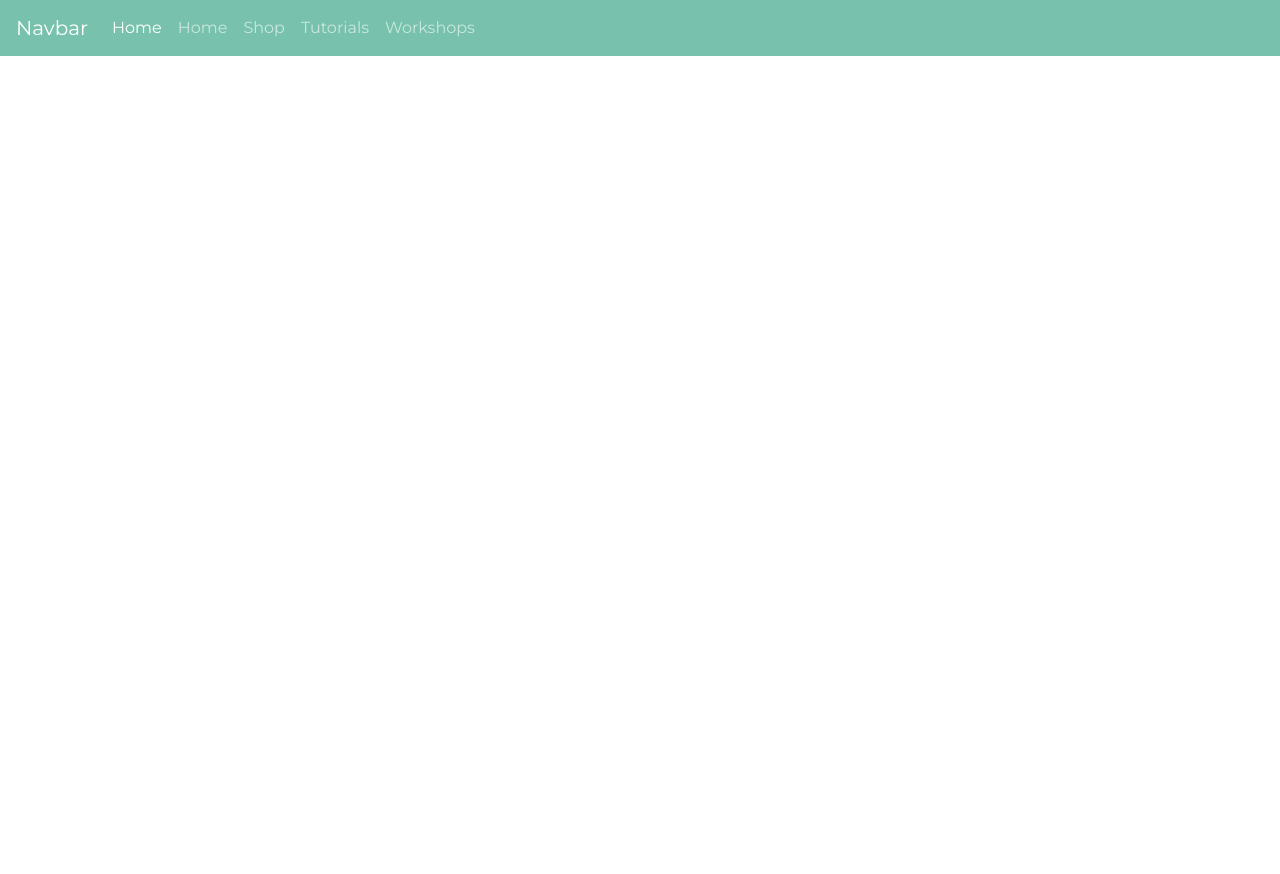
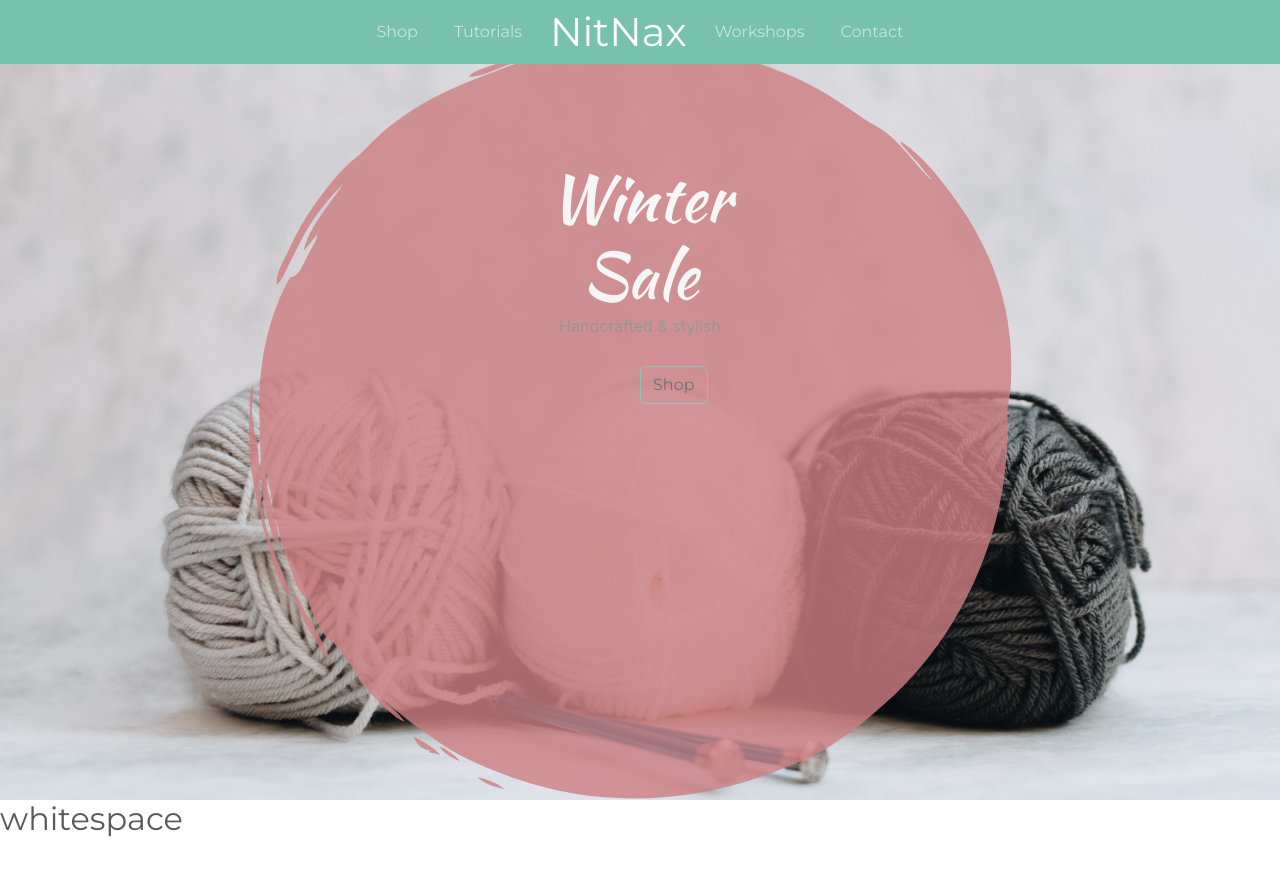
Before and after one commit to Mrchazaaa/nit-nax-website, a Vue app: page / in a window 1280 px wide. Shown: the top 874 px of the page. Before the commit the page ends 800 px from the top, so only its background shows below. Built offline with nearby package versions, Linux system fonts and the light colour scheme.

Commit message:
completed navbar, added svg poppup and started working on parallax sections

```diff
--- a/public/index.html
+++ b/public/index.html
@@ -7,6 +7,7 @@
     <link rel="icon" href="<%= BASE_URL %>favicon.ico">
     <title>nit-nax-website</title>
     <link rel="stylesheet" href="https://fonts.googleapis.com/css?family=Roboto:100,300,400,500,700,900">
+    <link href="https://fonts.googleapis.com/css?family=Kaushan+Script&display=swap" rel="stylesheet">
     <!-- Latest compiled and minified JavaScript for bootstrap-->
     <script src="https://stackpath.bootstrapcdn.com/bootstrap/3.4.1/js/bootstrap.min.js" integrity="sha384-aJ21OjlMXNL5UyIl/XNwTMqvzeRMZH2w8c5cRVpzpU8Y5bApTppSuUkhZXN0VxHd" crossorigin="anonymous"></script>
   </head>
--- a/src/App.vue
+++ b/src/App.vue
@@ -1,18 +1,18 @@
 <template>
-  <div>
+  <div id="top">
     <Navbar/>
-    <HelloWorld/>
+    <Content/>
   </div>
 </template>
 
 <script>
-import HelloWorld from './components/HelloWorld';
+import Content from './components/Content';
 import Navbar from './components/Navbar';
 
 export default {
   name: 'App',
   components: {
-    HelloWorld,
+    Content,
     Navbar,
   },
   data: () => ({
@@ -22,4 +22,7 @@ export default {
 </script>
 
 <style>
+html {
+  scroll-behavior: smooth;
+}
 </style>
--- /dev/null
+++ b/src/components/Content.vue
@@ -0,0 +1,50 @@
+<template>
+  <div class="content">
+    <TitlePage/>
+    <div class="content-section" id="spacer">
+      <h2>whitespace</h2>
+    </div>
+    <div class="content-section parallax" id="shop">
+      <h2>Shop</h2>
+    </div>
+    <div class="content-section" id="tutorials">
+      <h2>Tutorials</h2>
+    </div>
+    <div class="content-section parallax" id="workshops">
+      <img src="@/assets/pink.svg" style="opacity: 0.8" />
+      <h2>Workshops</h2>
+    </div>
+    <div id="contact">
+      <h2>Contact</h2>
+    </div>
+  </div>
+</template>
+
+<script>
+import TitlePage from './TitlePage.vue';
+
+export default {
+  name: "Content",
+  components: {
+    TitlePage,
+  },
+};
+</script>
+
+<style>
+.content-section {
+  height: 100vh;
+}
+.parallax {
+  background-attachment: fixed;
+  background-position: center;
+  background-repeat: no-repeat;
+  background-size: cover;
+}
+#shop {
+  background-image: url("../assets/kelly-sikkema-8A7qKkvm_ew-unsplash.jpg");
+}
+#workshops {
+  background-image: url("../assets/ursula-castillo-aLfHUE8o5Xc-unsplash.jpg");
+}
+</style>
--- a/src/components/HelloWorld.vue
+++ /dev/null
@@ -1,11 +0,0 @@
-<template>
-  <div>
-  </div>
-</template>
-
-<script>
-export default {
-  data: () => ({
-  }),
-};
-</script>
--- a/src/components/Navbar.vue
+++ b/src/components/Navbar.vue
@@ -1,6 +1,6 @@
 <template>
   <nav class="navbar navbar-expand-lg navbar-dark bg-primary">
-    <a class="navbar-brand" href="#">Navbar</a>
+    <div id="mobile-nav">
       <button
         class="navbar-toggler"
         type="button"
@@ -12,49 +12,28 @@
       >
         <span class="navbar-toggler-icon"></span>
       </button>
-
+      <a href="#top"><h1 id="mobile-title">NitNax</h1></a>
+    </div>
     <div class="collapse navbar-collapse" id="navbarColor01">
-      <ul class="navbar-nav mr-auto">
-        <li class="nav-item active">
-          <a class="nav-link" href="#">
-            Home
-            <span class="sr-only">(current)</span>
-          </a>
+      <ul class="navbar-nav">
+        <li class="nav-item">
+          <a class="nav-link" href="#shop">Shop</a>
         </li>
         <li class="nav-item">
-          <a class="nav-link" href="#">Home</a>
+          <a class="nav-link" href="#tutorials">Tutorials</a>
         </li>
         <li class="nav-item">
-          <a class="nav-link" href="#">Shop</a>
+          <a href="#top"><h1 id="desktop-title">NitNax</h1></a>
         </li>
         <li class="nav-item">
-          <a class="nav-link" href="#">Tutorials</a>
+          <a class="nav-link" href="#workshops">Workshops</a>
         </li>
         <li class="nav-item">
-          <a class="nav-link" href="#">Workshops</a>
+          <a class="nav-link" href="#contact">Contact</a>
         </li>
       </ul>
     </div>
   </nav>
-<!--
-<v-toolbar-title>
-          <h1>NitNax</h1>
-        </v-toolbar-title>
-
-        <div class="flex-grow-1"></div>
-
-        <v-toolbar-items class="hidden-sm-and-down">
-          <v-btn text>Home</v-btn>
-
-          <v-btn text>Shop</v-btn>
-
-          <v-btn text>Tutorials</v-btn>
-
-          <v-btn text>WorkShops</v-btn>
-
-          <v-btn text>Contact</v-btn>
-        </v-toolbar-items> -->
-
 </template>
 
 <script>
@@ -69,15 +48,40 @@ export default {
 </script>
 
 <style>
-.v-btn {
-  color: white !important;
+@media screen and (min-width: 992px) {
+  #mobile-nav {
+    display: none;
+  }
+}
+@media screen and (max-width: 991px) {
+  #desktop-title {
+    display: none;
+  }
+}
+.navbar {
+  position: fixed !important;
+  width: 100%;
+  z-index: 1;
+}
+#mobile-nav {
+  width: 100%;
+}
+button {
+  position: absolute;
+  top: 12px;
+}
+li {
+  margin: 0 10px;
+}
+.navbar-nav {
+  width: 100%;
+  align-items: center;
+  display: flex;
+  justify-content: center;
 }
 h1 {
-  /* margin: 10px 60px !important; */
-  font-size: 64px;
-}
-.v-toolbar {
-  /* height: 100px !important; */
-  padding: 0 60px;
+  color: white !important;
+  margin-bottom: 0px !important;
+  text-align: center;
 }
 </style>
--- /dev/null
+++ b/src/components/TitlePage.vue
@@ -0,0 +1,64 @@
+<template>
+  <div class="content-section container-fluid" id="home">
+    <div id="pink-spiral">
+      <div class="row" style="height: 20%"></div>
+      <div class="row">
+        <div class="col-4">
+          <h1>Winter<br />Sale</h1>
+        </div>
+        <!-- <div class="col-2">One of three columns</div> -->
+      </div>
+      <div class="row">
+        <div class="col-4">
+          <p>Handcrafted & stylish</p>
+        </div>
+        <!-- <div class="col-2">One of three columns</div> -->
+      </div>
+      <div class="row">
+        <div class="col-4">
+          <button type="button" class="btn btn-outline-primary">Shop</button>
+        </div>
+        <!-- <div class="col-2">One of three columns</div> -->
+      </div>
+    </div>
+  </div>
+</template>
+
+<script>
+export default {
+  name: "TitlePage"
+};
+</script>
+
+<style scoped>
+.content-section {
+  height: 100vh;
+}
+#home {
+  background-image: url("../assets/kelly-sikkema-8A7qKkvm_ew-unsplash.jpg");
+  background-position: center;
+  background-repeat: no-repeat;
+  background-size: cover;
+}
+h1 {
+font-family: "Kaushan Script", cursive !important;
+  font-size: 64px;
+  color: #5a5a5a;
+}
+#home button {
+  color: #5a5a5a !important;
+}
+#pink-spiral {
+  text-align: center !important;
+  height: 100%;
+  background-position: center;
+  background-repeat: no-repeat;
+  background-size: contain;
+  background-image: url("../assets/pink.svg");
+  opacity: 0.8;
+}
+.row {
+    display: flex;
+    justify-content: center;
+}
+</style>
```
Also changed, not shown: src/assets/Purple Pink Photo Travel Portfolio Website.png (added), src/assets/pink.svg (added). Lines whose indentation alone changed are shown as unchanged.
